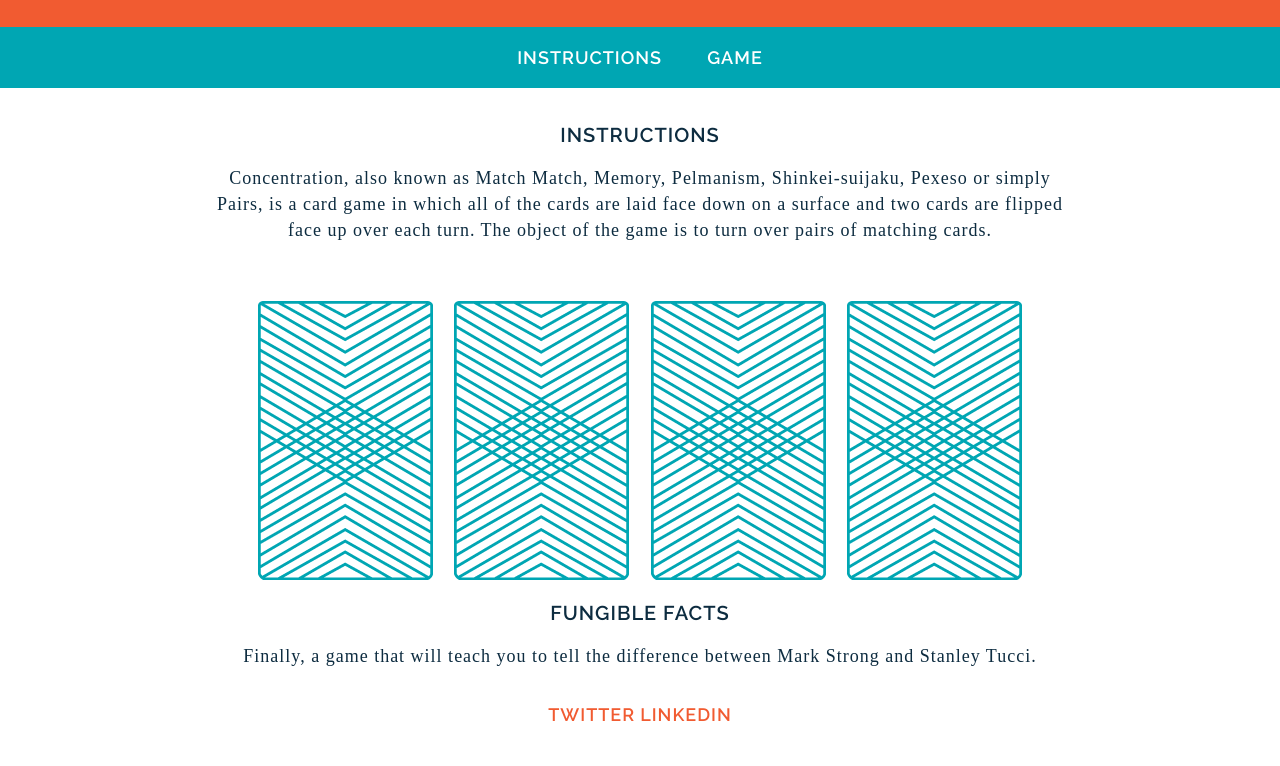
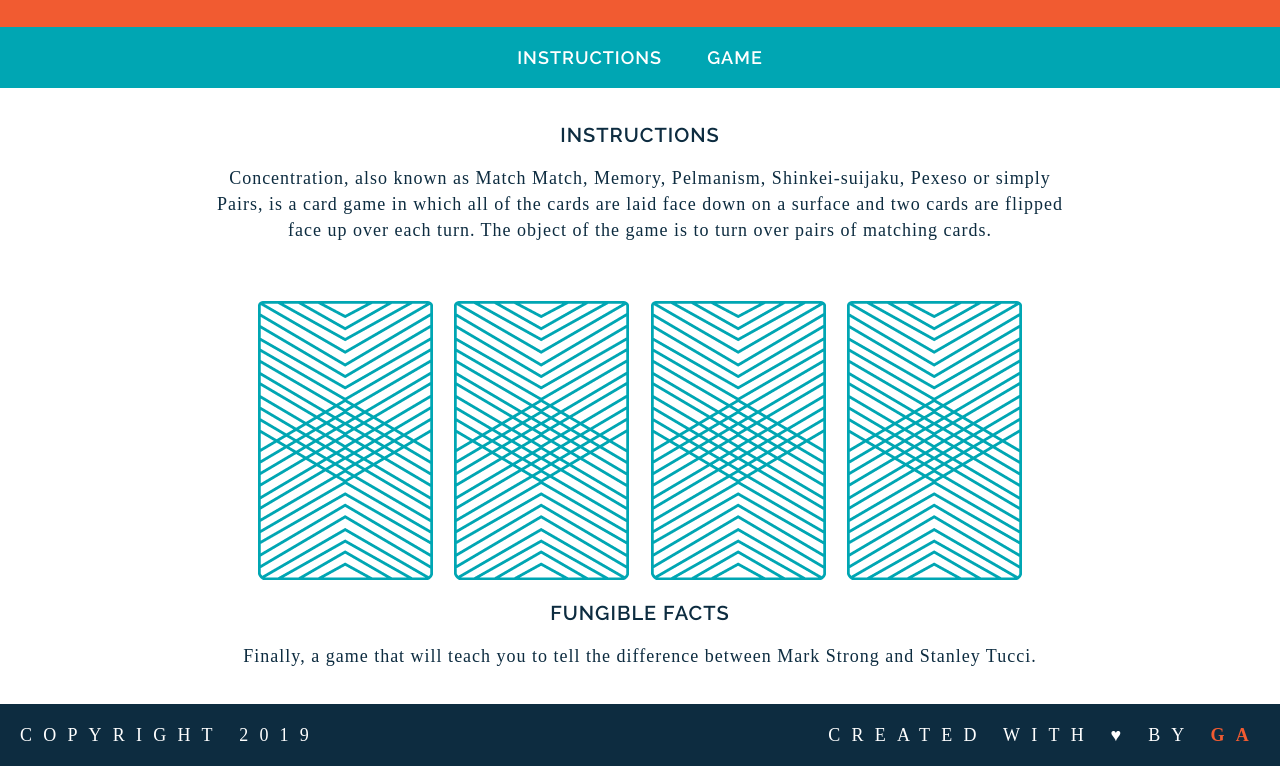
Before and after one commit to DarbyBohnWulf/fundamentals-memorygame, a plain HTML site: page memory_game/index.html in a window 1280 px wide. Shown: the part 86-852 px from the top of the page. Before the commit the page ends 811 px from the top, so only its background shows below. Drawn offline with Linux system fonts and the light colour scheme; a web font is replaced by a local one.

Commit message:
styled and polished
Added a bit more polish to the site, making it more beautiful and pleasing.

```diff
--- a/memory_game/css/style.css
+++ b/memory_game/css/style.css
@@ -44,6 +44,11 @@ nav {
 nav a {
     margin: 0 20px;
     color: #ffffff;
+    border-bottom: 2px solid transparent;
+}
+
+nav a:hover {
+    border-bottom: 2px solid #fff;
 }
 
 main {
@@ -54,3 +59,35 @@ main {
 img {
     margin: 40px 8px 0 8px;
 }
+
+footer {
+    text-transform: uppercase;
+    padding: 0 20px;
+    background-color: #0d2c40;
+    color: #fff;
+    font-size: 14px;
+    letter-spacing: .8em;
+    font-weight: 500;
+}
+
+.copyright {
+    float: left;
+}
+
+.message {
+    float: right;
+}
+
+.clearfix:after {
+    visibility: hidden;
+    display: block;
+    content: " ";
+    clear: both;
+    height: 0;
+    font-size: 0;
+}
+
+.name {
+    color: #f15b31;
+    font-weight: 700;
+}
--- a/memory_game/index.html
+++ b/memory_game/index.html
@@ -8,16 +8,16 @@
   <body>
     <header><h1>Memory Game</h1></header>
     <nav>
-      <a href="#">Instructions</a>
-      <a href="#">Game</a>
+      <a href="#instructions">Instructions</a>
+      <a href="#game">Game</a>
     </nav>
     <main>
-      <h2>Instructions</h2>
+      <h2 id="instructions">Instructions</h2>
       <p>Concentration, also known as Match Match, Memory, Pelmanism, Shinkei-suijaku,
         Pexeso or simply Pairs, is a card game in which all of the cards are laid
         face down on a surface and two cards are flipped face up over each turn.
         The object of the game is to turn over pairs of matching cards.</p>
-        <div>
+        <div id="game">
           <img src="images/back.png" alt="Queen of Diamonds">
           <img src="images/back.png" alt="Queen of Hearts">
           <img src="images/back.png" alt="King of Diamonds">
@@ -28,9 +28,12 @@
         <p>Finally, a game that will teach you to tell the difference between Mark Strong and Stanley Tucci.</p>
       </div>
     </main>
-    <footer>
-      <a href="https://twitter.com/DarbyBohnWulf">Twitter</a>
-      <a href="https://www.linkedin.com/in/mark-ritchie-04b24a101/">LinkedIn</a>
+    <footer class="clearfix">
+      <!-- <a href="https://twitter.com/DarbyBohnWulf">Twitter</a>
+      <a href="https://www.linkedin.com/in/mark-ritchie-04b24a101/">LinkedIn</a> -->
+      <p class="copyright"> Copyright 2019</p>
+      <p class="message">Created with &hearts; by <span class="name">GA</span>
+      </p>
     </footer>
   </body>
 </html>
```
